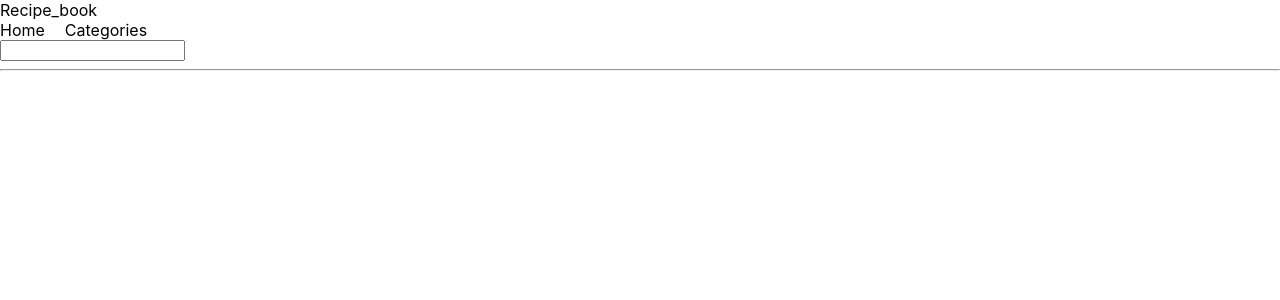
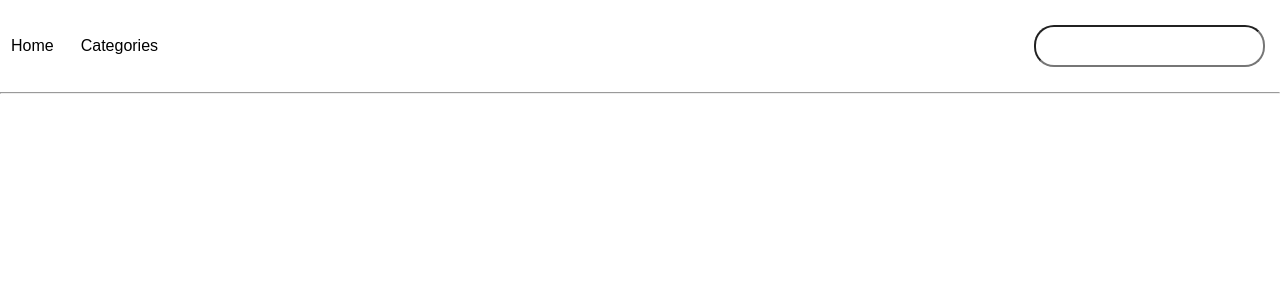
Before and after one commit to TheCukrus/2023_some_practice_react, a React (Create React App) app in the folder Frontend/: page /recipe_book in a window 1280 px wide. Shown: the top 300 px of the page. Built offline with nearby package versions, Linux system fonts and the light colour scheme.

Commit message:
rebuilding recipe book

```diff
--- a/Frontend/src/App.js
+++ b/Frontend/src/App.js
@@ -4,26 +4,16 @@ import Weather_app_main from "./projects/weather_app_components/Weather_app_main
 import Navbar from "./Navbar.jsx";
 import { Route, Routes } from "react-router-dom";
 import Recipe_book_main from "./projects/recipe_book/Recipe_book_main.jsx";
-import Recipe_book_categories from "./projects/recipe_book/Recipe_book_categories.jsx";
 
 const App = () =>
 {
   return (
     <div>
       <Routes>
-        {/* the main route */}
         <Route path="/" element={<Navbar />} />
-
-        {/*todo route*/}
         <Route path="/todo" element={<Todo_list_main />} />
-
-        {/* weather_app route */}
         <Route path="/weather_app" element={<Weather_app_main />} />
-
-        {/* recipe_book routes */}
         <Route path="/recipe_book" element={<Recipe_book_main />} />
-        <Route path="/recipe_book/categories" element={<Recipe_book_categories />} />
-
       </Routes>
     </div>
   )
--- a/Frontend/src/projects/recipe_book/Recipe_book.module.css
+++ b/Frontend/src/projects/recipe_book/Recipe_book.module.css
@@ -1,25 +1,41 @@
 /*Recipe_book_navbar*/
 .navbar_links {
     display: flex;
-    align-items: flex-start;
     gap: 10px;
+    justify-content: flex-start;
+    margin-bottom: 25px;
+    padding-top: 25px;
 }
 
-.navbar_links a {
+.navbar_links input[type="button"] {
     text-decoration: none;
     color: black;
     font-size: 16px;
-    transition: font-size 1s;
+    transition: color 0.5s;
+    background-color: transparent;
+    border: none;
+    align-items: flex-start;
+    margin-left: 5px;
 }
 
-.navbar_links a:hover {
+.navbar_links input[type="button"]:hover {
     color: red;
-    font-size: 18px;
+    cursor: pointer;
 }
 
-.search_bar {
+.navbar_links form {
+    margin-left: auto;
+}
+
+.navbar_links input[type="search"] {
     display: flex;
     align-items: flex-end;
+    font-size: 16px;
+    padding: 10px;
+    border-radius: 20px;
+    margin-right: 15px;
+    color: gray
+
 }
 
 
--- a/Frontend/src/projects/recipe_book/Recipe_book_main.jsx
+++ b/Frontend/src/projects/recipe_book/Recipe_book_main.jsx
@@ -1,15 +1,15 @@
-import { useState, useEffect } from "react";
-import axios from "axios";
+import { useEffect, useState } from "react";
 import Recipe_book_navbar from "./Recipe_book_navbar.jsx";
 
 const Recipe_book_main = () =>
 {
+    const [states, set_states] = useState("main");
+    const [error, set_error] = useState("");
 
+    useEffect(() => console.log(states), [states])
     return (
         <div>
-
-            Recipe_book
-            <Recipe_book_navbar />
+            <Recipe_book_navbar set_states={set_states} />
         </div>
     )
 };
--- a/Frontend/src/projects/recipe_book/Recipe_book_navbar.jsx
+++ b/Frontend/src/projects/recipe_book/Recipe_book_navbar.jsx
@@ -1,20 +1,24 @@
 import React from "react";
-import { Link } from "react-router-dom";
 import s from "./Recipe_book.module.css";
 
-const Recipe_book_navbar = () =>
+const Recipe_book_navbar = (props) =>
 {
 
+    const handle_button_home = () => props.set_state("main");
+    const hangle_button_categories = () => props.set_state("categories");
 
+
+    console.log(props)
     return (
         <div>
             <div className={s.navbar_links}>
-                <Link to="/recipe_book">Home</Link><br />
-                <Link to="/recipe_book/categories">Categories</Link>
+                <input type="button" value="Home" onClick={handle_button_home} />
+                <input type="button" value="Categories" onClick={hangle_button_categories} />
+
+                <form>
+                    <input type="search" />
+                </form>
             </div>
-            <form className={s.search_bar}>
-                <input type="search"></input>
-            </form>
             <hr />
         </div>
     )
--- a/Frontend/src/projects/todo_list_components/Todo_list_item.jsx
+++ b/Frontend/src/projects/todo_list_components/Todo_list_item.jsx
@@ -3,7 +3,6 @@ import s from "./Todo_list.module.css";
 import { useState } from "react";
 import trash_can from "../../icons/trash_can.png";
 import complete from "../../icons/complete.png";
-import { useEffect } from "react";
 
 const Todo_list_item = (props) =>
 {
```
